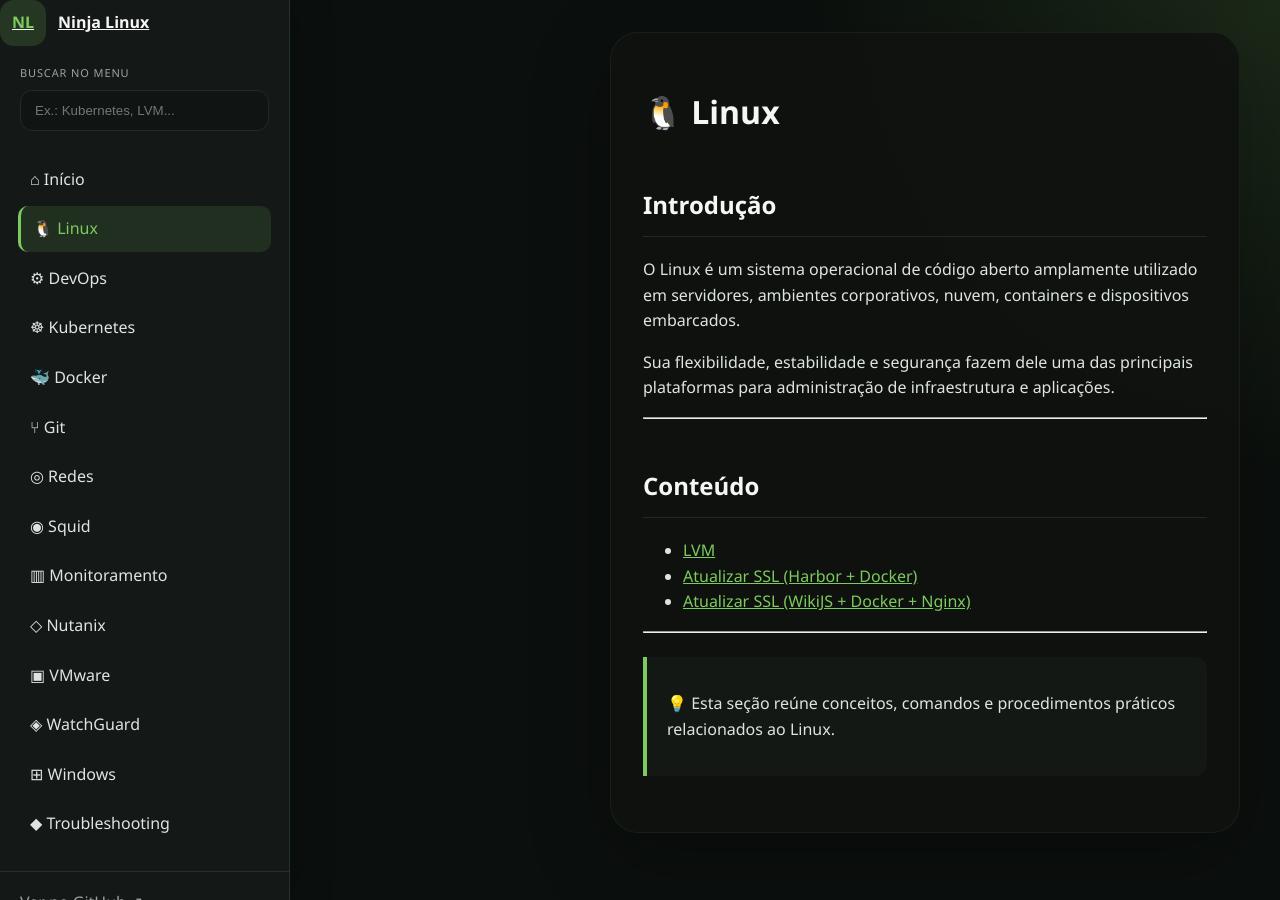
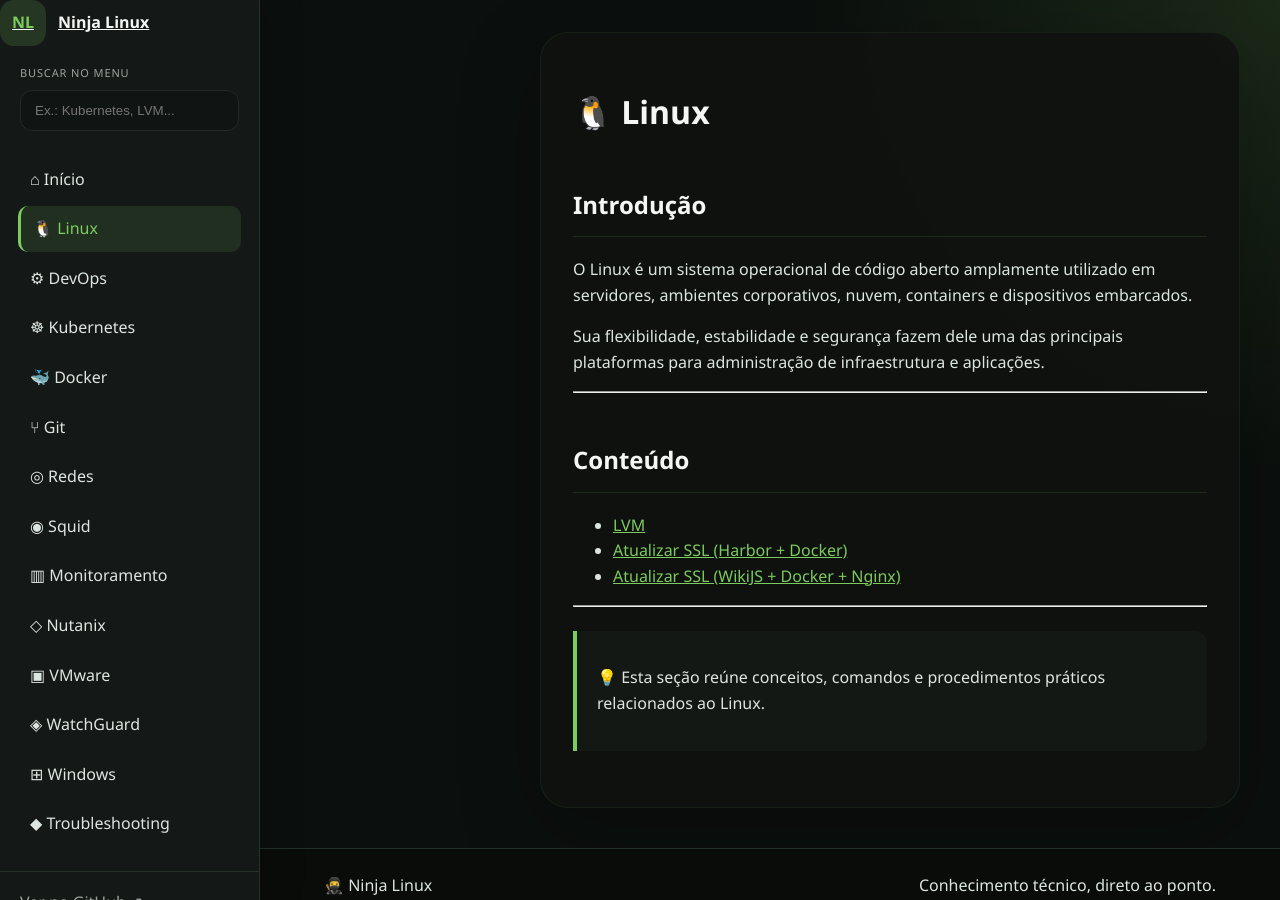
Before and after one commit to joaopedros111/ninja-linux, a Jekyll site: the page built from linux/index.md, in a window 1280 px wide and 900 px high. Built offline with Jekyll 4.4.1, drawn with Linux system fonts in a browser that asks for light colours.

Commit message:
Atualização

```diff
--- a/_layouts/default.html
+++ b/_layouts/default.html
@@ -51,6 +51,10 @@
     <main id="conteudo" tabindex="-1">
       {{ content }}
     </main>
+    <footer class="site-footer">
+      <span>🥷 Ninja Linux</span>
+      <span>Conhecimento técnico, direto ao ponto.</span>
+    </footer>
   </div>
 
   <script>
--- a/assets/css/style.css
+++ b/assets/css/style.css
@@ -31,7 +31,7 @@ body {
 
 .page-shell {
   min-height: 100vh;
-  margin-left: 290px;
+  margin-left: 260px;
   background: transparent;
 }
 
@@ -39,7 +39,7 @@ body {
   position: fixed;
   top: 0;
   left: 0;
-  width: 290px;
+  width: 260px;
   height: 100vh;
   background: var(--bg-secundario);
   border-right: 1px solid var(--linha);
@@ -133,7 +133,7 @@ body {
 }
 
 main {
-  margin: 32px 40px 40px 320px;
+  margin: 32px 40px 40px 280px;
   padding: 32px;
   max-width: 1040px;
   background: rgba(16, 18, 16, 0.95);
```
